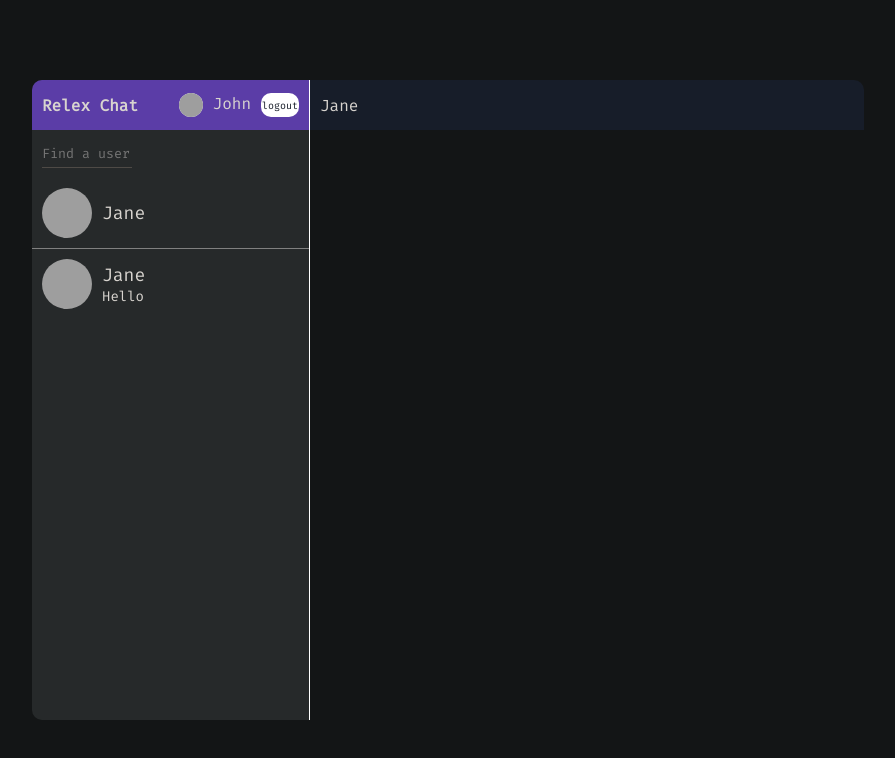
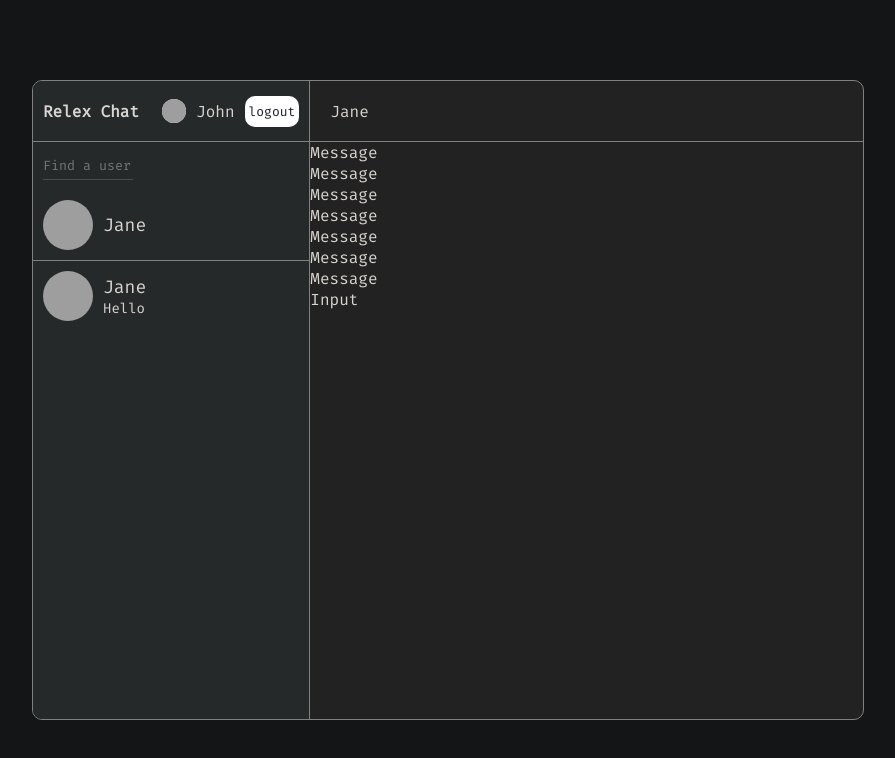
Before and after one commit to DragonRomeo/messenger, a React (Vite) app: page / in a window 1280 px wide. Shown: the top 758 px of the page, without its empty margins (192-1087 px from the left). Built offline with nearby package versions, Linux system fonts and the light colour scheme; grey boxes are pictures that could not be loaded.

Commit message:
feat: a little change design color

```diff
--- a/src/assets/styles/global.scss
+++ b/src/assets/styles/global.scss
@@ -9,7 +9,7 @@
 }
 
 body {
-  background-color: $darkreader-neutral-background;
+  background-color: black;
   color: $darkreader-neutral-text;
   font-family: 'Fira Code';
   font-size: 16px;
--- a/src/assets/styles/variables.scss
+++ b/src/assets/styles/variables.scss
@@ -1,5 +1,6 @@
 $darkreader-neutral-background: #131516;
 $darkreader-bg2: #26292a;
+$darkreader-bg3: #222222;
 $darkreader-neutral-text: #d8d4cf;
 $darkreader-selection-background: #004daa;
 $darkreader-selection-text: #e8e6e3;
@@ -10,6 +11,7 @@ $color-neutral: hsla(219, 29%, 78%);
 $color-neutral-dark: rgb(103, 111, 126);
 $color-base: hsla(219, 29%, 18%);
 $color-base-dark: rgb(23, 29, 41);
+$grey: grey;
 
 $highlight-hover-color: rgb(112 59 247);
 $highlight-main-color: rgb(91, 61, 167);
--- a/src/components/Chat/Chat.module.scss
+++ b/src/components/Chat/Chat.module.scss
@@ -6,10 +6,10 @@
 
 .chat_info {
   height: 50px;
-  background-color: $color-base-dark;
   display: flex;
   align-items: center;
   justify-content: flex-start;
-  padding: 10px;
+  padding: 30px 20px;
   color: $darkreader-neutral-text;
+  border-bottom: 1px solid $grey;
 }
--- a/src/components/Chat/Chat.tsx
+++ b/src/components/Chat/Chat.tsx
@@ -1,3 +1,5 @@
+import { Input } from '../Input/Input';
+import { Messages } from '../Messages/Messages';
 import style from './Chat.module.scss';
 
 export const Chat = () => {
@@ -7,6 +9,8 @@ export const Chat = () => {
         <span>Jane</span>
         <div className={style.chat_icons}></div>
       </div>
+      <Messages />
+      <Input />
     </div>
   );
 };
--- /dev/null
+++ b/src/components/Messages/Messages.module.scss
@@ -0,0 +1,4 @@
+@use '/src/assets/styles/variables.scss' as *;
+
+.messages {
+}
--- /dev/null
+++ b/src/components/Messages/Messages.tsx
@@ -0,0 +1,16 @@
+import { Message } from '../Message/Message';
+import style from './Messages.module.scss';
+
+export const Messages = () => {
+  return (
+    <div className={style.messages}>
+      <Message />
+      <Message />
+      <Message />
+      <Message />
+      <Message />
+      <Message />
+      <Message />
+    </div>
+  );
+};
--- a/src/components/Sidebar/Sidebar.module.scss
+++ b/src/components/Sidebar/Sidebar.module.scss
@@ -2,6 +2,6 @@
 
 .sidebar {
   flex: 1;
-  border-right: 1px solid white;
+  border-right: 1px solid $grey;
   background-color: $darkreader-bg2;
 }
--- a/src/components/Sidebar/components/Navbar/Navbar.module.scss
+++ b/src/components/Sidebar/components/Navbar/Navbar.module.scss
@@ -3,10 +3,10 @@
 .navbar {
   display: flex;
   align-items: center;
-  background-color: $highlight-main-color;
   height: 50px;
-  padding: 10px;
+  padding: 30px 10px;
   justify-content: space-between;
+  border-bottom: 1px solid $grey;
 
   .logo {
     font-weight: bold;
@@ -15,6 +15,7 @@
   .user {
     display: flex;
     gap: 10px;
+    align-items: center;
 
     img {
       background-color: white;
@@ -28,11 +29,12 @@
       background-color: white;
       font: inherit;
       color: $color-base-dark;
-      font-size: 10px;
+      font-size: 13px;
       border: 1px solid transparent;
       border-radius: $main-border-radius;
       cursor: pointer;
       transition: background-color 0.5s;
+      padding: 6px 3px;
     }
 
     button:hover {
--- a/src/components/Sidebar/components/Search/Search.module.scss
+++ b/src/components/Sidebar/components/Search/Search.module.scss
@@ -2,7 +2,7 @@
 /*will this work at deploy?*/
 
 .search {
-  border-bottom: 1px solid gray;
+  border-bottom: 1px solid $grey;
 
   .search_form {
     padding: 10px;
--- a/src/pages/Home/Home.module.scss
+++ b/src/pages/Home/Home.module.scss
@@ -8,7 +8,8 @@
   justify-content: center;
 
   .container {
-    // border: 1px solid white;
+    background-color: #222222;
+    border: 1px solid $grey;
     border-radius: 10px;
     width: 65%;
     height: 80%;
```
